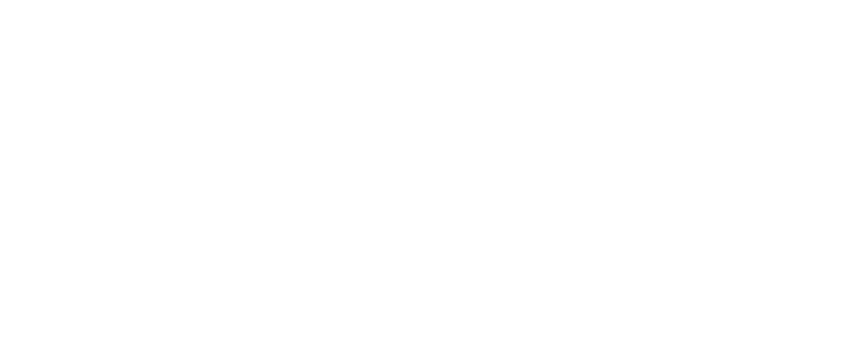
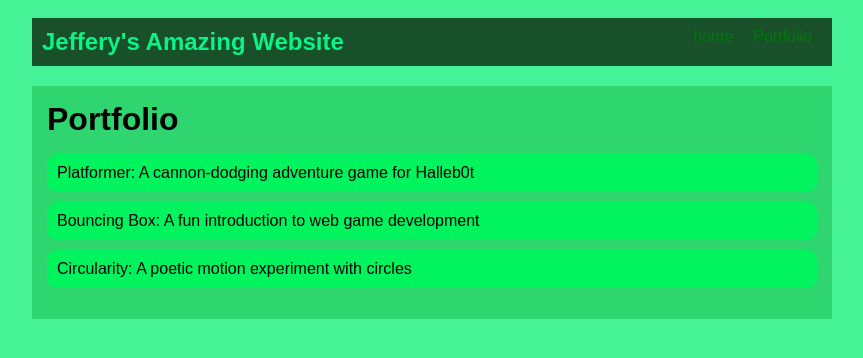
Before and after one commit to Jeffery124/Jeffery124.github.io, a plain HTML site: page portfolio.html in a window 1280 px wide. Shown: the whole page, without its empty margins (208-1071 px from the left). Drawn offline with Linux system fonts and the light colour scheme.

Commit message:
add index.html and css files

```diff
--- a/portfolio.html
+++ b/portfolio.html
@@ -0,0 +1,43 @@
+<!DOCTYPE html>
+<html>
+  <head>
+    <title>Jeffery's Website</title>
+    <link rel="stylesheet" href="style.css" />
+  </head>
+
+  <body>
+    <!-- All content goes here -->
+    <div id="all-contents">
+        <nav>
+<h1>Jeffery's Amazing Website</h1>
+
+<ul id="nav-ul">
+  <li class="nav-li">
+  <a href="index.html">home</a>
+</li>
+<li class="nav-li">
+  <a href="portfolio.html">Portfolio</a>
+</li>
+</ul>
+
+  </nav>
+
+  <main>
+<div class="content">
+    <h1>Portfolio</h1>
+    <ul id="portfolio">
+<li>
+  <a href="fsd-projects/platformer/">Platformer: A cannon-dodging adventure game for Halleb0t</a>
+</li>
+<li>
+  <a href="fsd-projects/bouncing-box/">Bouncing Box: A fun introduction to web game development</a>
+</li>
+<li>
+  <a href="fsd-projects/circularity/">Circularity: A poetic motion experiment with circles</a>
+</li>
+    </ul>
+  </main>
+</div>
+    </div>
+  </body>
+</html>
--- a/style.css
+++ b/style.css
@@ -1,5 +1,5 @@
 body {
-    background: rgba(68, 243, 150, 0.993)
+    background: rgba(68, 243, 150, 0.993);
     color: rgb(45, 45, 45);
     padding: 10px;
     font-family: Arial, sans-serif;
@@ -66,7 +66,7 @@ main {
 
 /* interests section styles */
 #interests {
-    border: 4px silver ridge;
+    border: 4px rgb(0, 177, 94) ridge;
     padding: 8px;
     margin-top: 20px;
 }
@@ -74,3 +74,28 @@ main {
 h2, h3 {
     margin: 0px;
 }
+/* Portfolio styles */
+.content h1 {
+  color: black;
+}
+
+#portfolio {
+  list-style-type: none;
+  padding-left: 0;
+}
+
+#portfolio li {
+  background: #01f35e;
+  padding: 10px;
+  border-radius: 10px;
+  margin-bottom: 10px;
+}
+
+#portfolio li:hover {
+  background: #06dd71;
+}
+
+#portfolio a {
+  text-decoration: none;
+  color: #000000;
+}
```
Also changed, not shown: index.html (+13 -12 lines).
